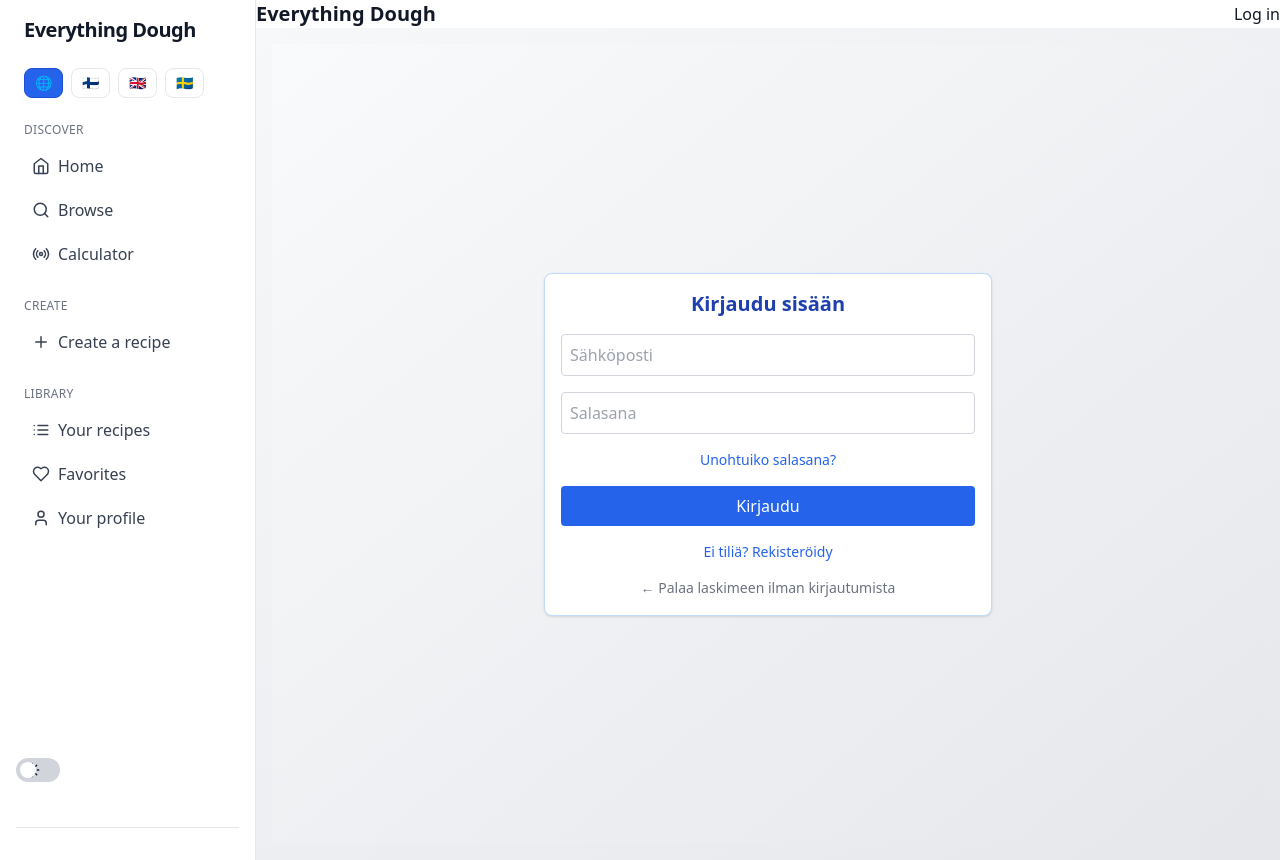
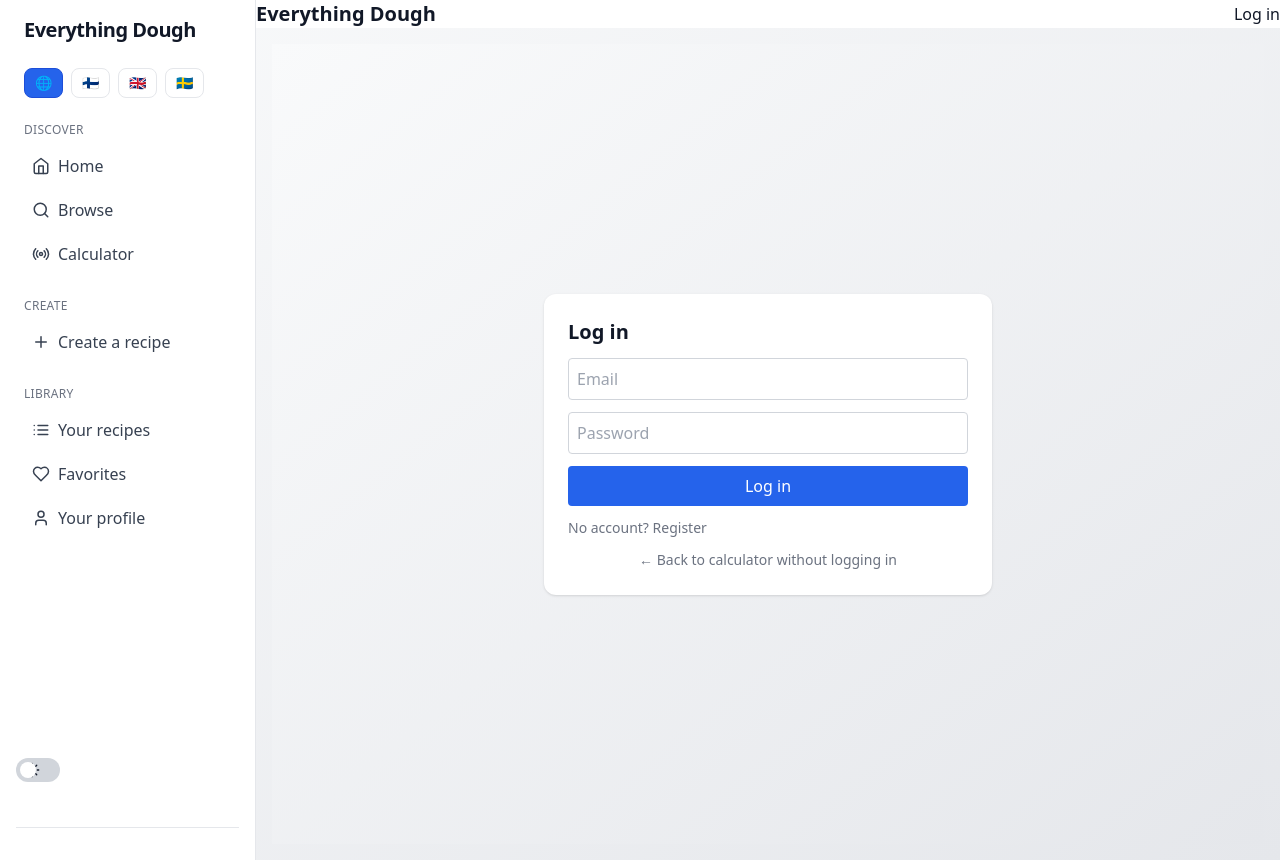
Before and after one commit to VilleJLehtola/Dough-calculator, a React (Vite) app: page /login in a window 1280 px wide. Built offline with nearby package versions, Linux system fonts and the light colour scheme; no server answers.

Commit message:
Update AuthForm.jsx

```diff
--- a/src/components/AuthForm.jsx
+++ b/src/components/AuthForm.jsx
@@ -1,8 +1,9 @@
 import React, { useState } from 'react';
 import supabase from '@/supabaseClient';
-
+import { useTranslation } from 'react-i18next';
 
 export default function AuthForm({ setUser, setActiveView }) {
+  const { t } = useTranslation();
   const [email, setEmail] = useState('');
   const [password, setPassword] = useState('');
   const [isRegistering, setIsRegistering] = useState(false);
@@ -11,52 +12,28 @@ export default function AuthForm({ setUser, setActiveView }) {
   const handleAuth = async () => {
     setError('');
     if (!email || !password) {
-      setError('Sähköposti ja salasana vaaditaan.');
+      setError('Missing email or password.');
       return;
     }
-
-    if (isRegistering) {
-      const { data, error: signUpError } = await supabase.auth.signUp({ email, password });
-
-      if (signUpError) {
-        setError(signUpError.message);
-        return;
+    try {
+      if (isRegistering) {
+        const { data, error } = await supabase.auth.signUp({ email, password });
+        if (error) throw error;
+        if (data?.user) setUser(data.user);
+      } else {
+        const { data, error } = await supabase.auth.signInWithPassword({ email, password });
+        if (error) throw error;
+        if (data?.user) setUser(data.user);
       }
-
-      const user = data.user;
-      if (user) {
-        const { error: insertError } = await supabase.from('users').insert({
-          id: user.id,
-          email: user.email,
-          created_at: new Date().toISOString(),
-        });
-
-        if (insertError) {
-          console.error('Failed to insert user:', insertError.message);
-          setError('Rekisteröinti onnistui, mutta käyttäjää ei voitu tallentaa.');
-        } else {
-          setUser(user);
-          setActiveView('calculator');
-        }
-      } else {
-        setError('Rekisteröinti epäonnistui.');
-      }
-    } else {
-      const { data, error: signInError } = await supabase.auth.signInWithPassword({ email, password });
-
-      if (signInError) {
-        setError(signInError.message);
-      } else {
-        setUser(data.user);
-        setActiveView('calculator');
-      }
+    } catch (e) {
+      setError(e.message || 'Auth error');
     }
   };
 
   return (
-    <div className="bg-white p-4 rounded-lg shadow border border-blue-200 space-y-4">
-      <h2 className="text-xl font-semibold text-blue-800 text-center">
-        {isRegistering ? 'Rekisteröidy' : 'Kirjaudu sisään'}
+    <div className="max-w-md mx-auto bg-white dark:bg-gray-900 p-6 rounded-xl shadow space-y-3">
+      <h2 className="text-xl font-semibold text-gray-900 dark:text-white">
+        {isRegistering ? t('register') : t('login')}
       </h2>
 
       {error && <p className="text-red-500 text-sm">{error}</p>}
@@ -65,43 +42,36 @@ export default function AuthForm({ setUser, setActiveView }) {
         type="email"
         value={email}
         onChange={e => setEmail(e.target.value)}
-        placeholder="Sähköposti"
+        placeholder={t('email')}
         className="w-full p-2 border border-gray-300 rounded"
       />
       <input
         type="password"
         value={password}
         onChange={e => setPassword(e.target.value)}
-        placeholder="Salasana"
+        placeholder={t('password')}
         className="w-full p-2 border border-gray-300 rounded"
       />
 
-      <p
-        className="text-sm text-blue-600 hover:underline cursor-pointer text-center"
-        onClick={() => setActiveView('forgot-password')}
-      >
-        Unohtuiko salasana?
-      </p>
-
       <button
         onClick={handleAuth}
-        className="w-full bg-blue-600 text-white py-2 rounded hover:bg-blue-700 transition"
+        className="w-full bg-blue-600 hover:bg-blue-700 text-white py-2 rounded mt-2"
       >
-        {isRegistering ? 'Rekisteröidy' : 'Kirjaudu'}
+        {isRegistering ? t('register') : t('login')}
       </button>
 
       <p
-        className="text-sm text-center text-blue-600 cursor-pointer hover:underline"
-        onClick={() => setIsRegistering(prev => !prev)}
+        className="text-sm text-gray-500 mt-2 cursor-pointer hover:underline"
+        onClick={() => setIsRegistering(v => !v)}
       >
-        {isRegistering ? 'Onko sinulla jo tili? Kirjaudu' : 'Ei tiliä? Rekisteröidy'}
+        {isRegistering ? t('have_account_login') : t('no_account_register')}
       </p>
 
       <button
         onClick={() => setActiveView('calculator')}
         className="w-full text-sm text-gray-500 mt-2 hover:underline"
       >
-        ← Palaa laskimeen ilman kirjautumista
+        {t('back_to_calculator')}
       </button>
     </div>
   );
```
